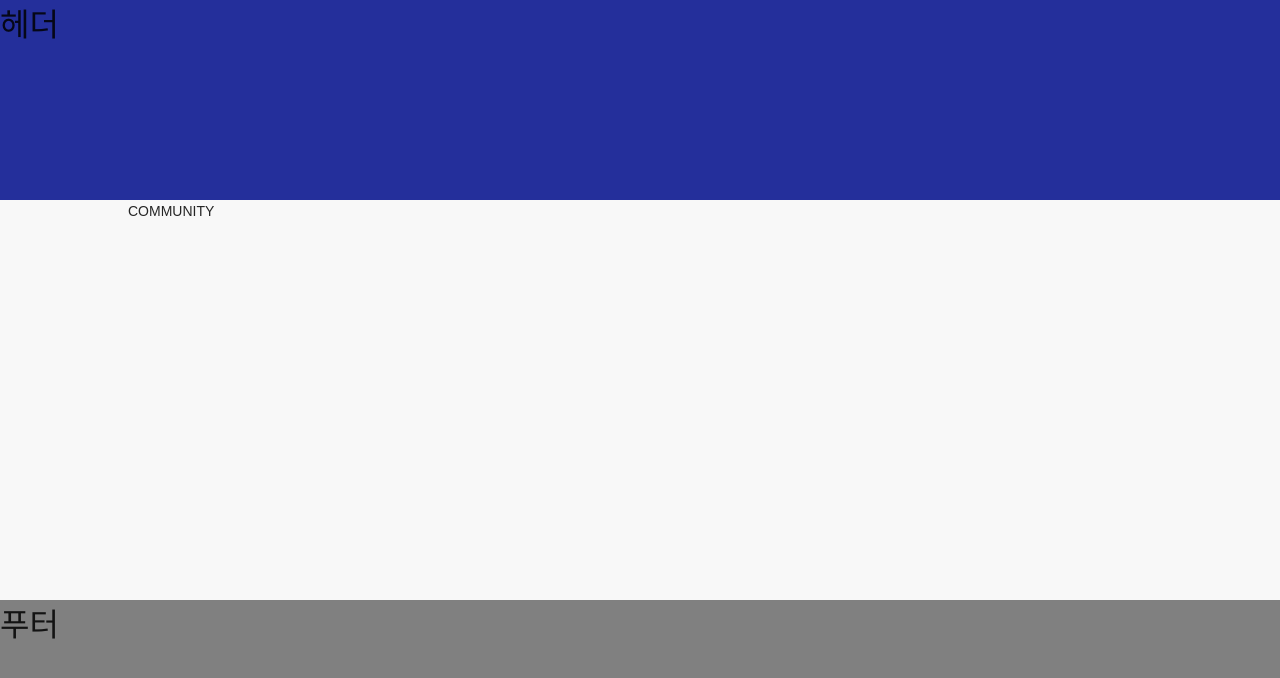
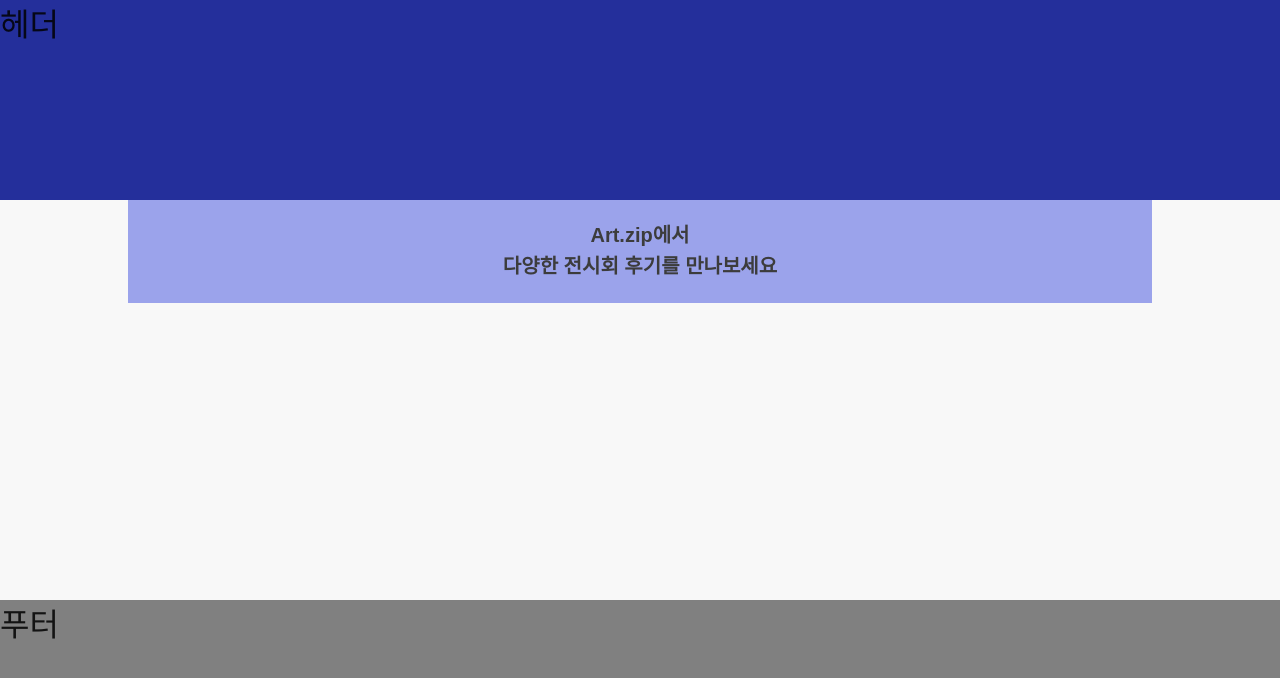
Before and after one commit to prgrms-web-devcourse/Team-BackFro-ArtZip-FE, a Next.js app: page /community in a window 1280 px wide. Shown: the top 678 px of the page. Built offline with nearby package versions, Linux system fonts and the light colour scheme; a web font is replaced by a local one.

Commit message:
feat: 커뮤니티 페이지 마크업 (#36)
* feat: useInfiniteScroll 구현

* feat: 커뮤니티 페이지 마크업

* refactor: 조건문의 식을 함수로 빼두어 명확하게 리팩터링

```diff
--- /dev/null
+++ b/hooks/index.ts
@@ -0,0 +1 @@
+export { default as useInfiniteScroll } from './useInfiniteScroll';
--- a/pages/community/index.tsx
+++ b/pages/community/index.tsx
@@ -1,4 +1,5 @@
 import Head from 'next/head';
+import styled from '@emotion/styled';
 
 const CommunityPage = () => {
   return (
@@ -6,9 +7,30 @@ const CommunityPage = () => {
       <Head>
         <title>ArtZip | COMMUNITY</title>
       </Head>
-      <div>COMMUNITY</div>
+
+      <div>
+        <CommunityGuideBox>
+          Art.zip에서 <br /> 다양한 전시회 후기를 만나보세요
+        </CommunityGuideBox>
+
+        {/* TODO: 무한 스크롤으로 피드 렌더링 */}
+      </div>
     </>
   );
 };
 
+const CommunityGuideBox = styled.div`
+  width: 100%;
+  //TODO: 테마 색상으로 지정
+  background-color: #9ba3eb;
+  display: flex;
+  align-items: center;
+  justify-content: center;
+  text-align: center;
+  font-size: 2rem;
+  padding: 20px;
+  color: #3c3c3c;
+  font-weight: bold;
+`;
+
 export default CommunityPage;
--- a/utils/index.ts
+++ b/utils/index.ts
@@ -1 +1,2 @@
+export { default as throttleOnRendering } from './throttleOnRendering';
 export { default as displayDate } from './displayDate';
--- /dev/null
+++ b/utils/throttleOnRendering/index.ts
@@ -0,0 +1,19 @@
+export default function throttleOnRendering(callbackFunction: () => void) {
+  if (!callbackFunction) {
+    throw Error('Invalid required arguments');
+  }
+
+  let tick = false;
+
+  return function () {
+    if (tick) {
+      return;
+    }
+
+    tick = true;
+    return requestAnimationFrame(() => {
+      tick = false;
+      return callbackFunction();
+    });
+  };
+}
```
Also changed, not shown: hooks/useInfiniteScroll/index.ts (added, +37 -0 lines).
